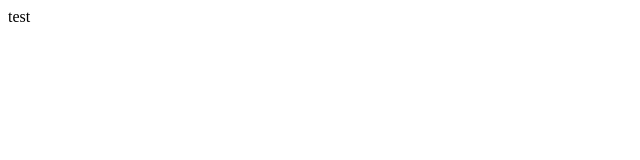
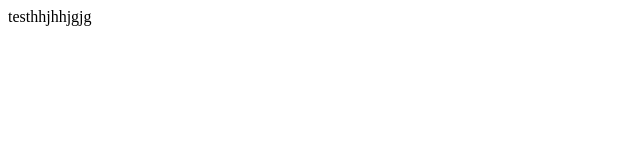
Before and after one commit to heominwoo/company_test, a plain HTML site: page index.html in a window 1280 px wide. Shown: the whole page, without its empty margins (0-640 px from the left). Drawn offline with Linux system fonts and the light colour scheme.

Commit message:
second commit

```diff
--- a/index.html
+++ b/index.html
@@ -10,7 +10,7 @@
 
 <body>
     <nav>
-        test
+        testhhjhhjgjg
     </nav>
 
     <main>
```
